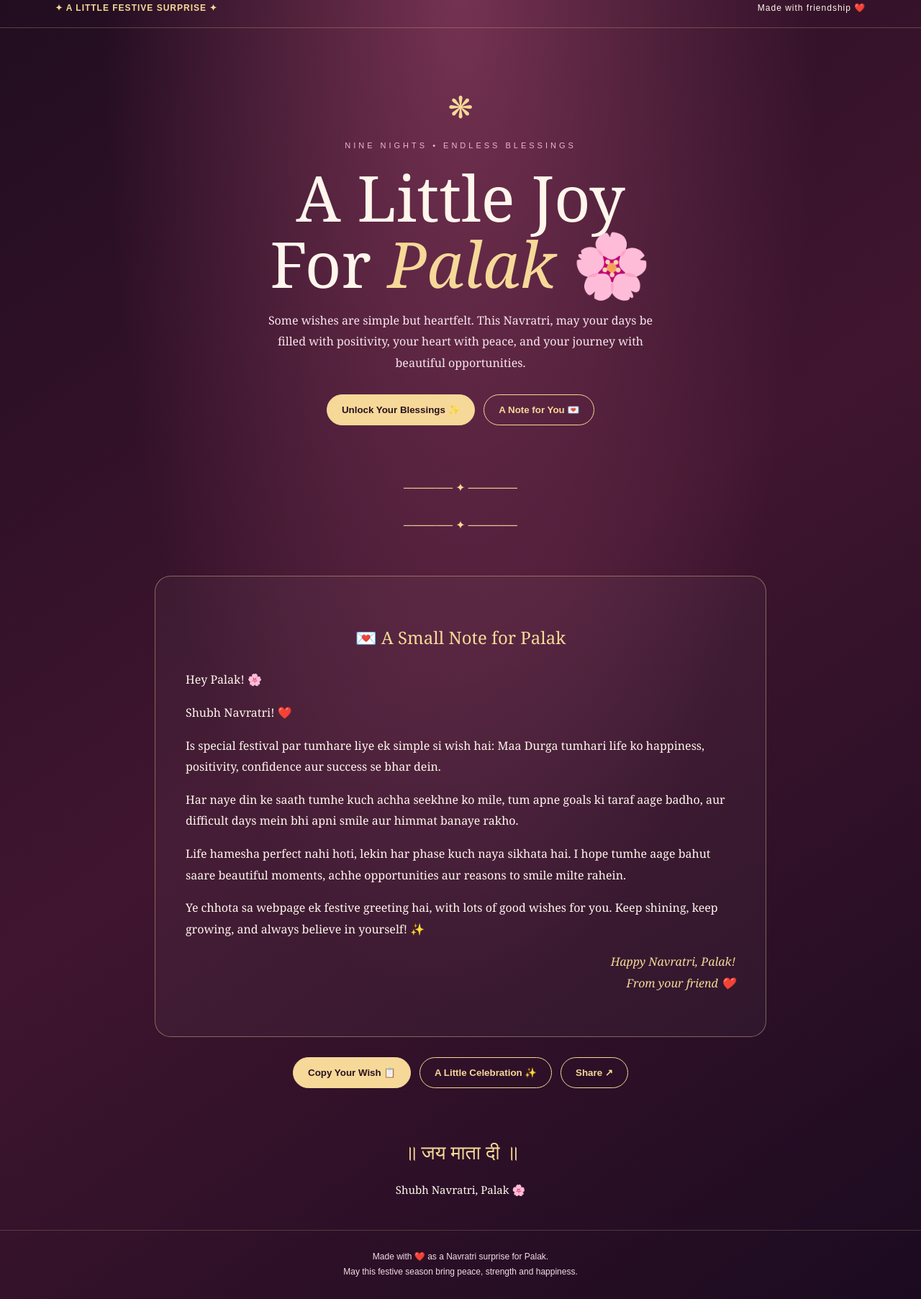
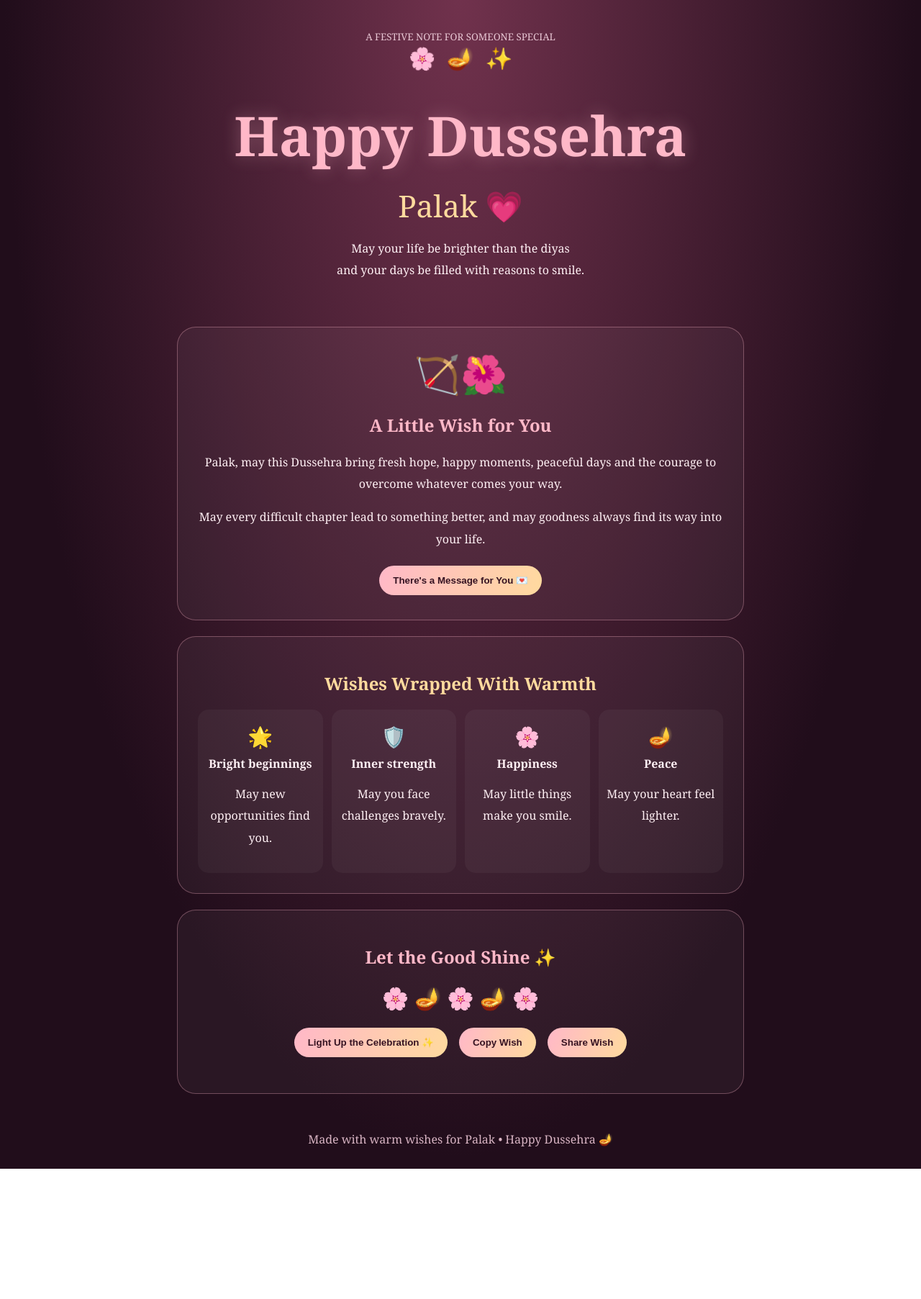
Before and after one commit to VijaySaharanHQ/her-smile, a plain HTML site: page palakbestiesurprise.html in a window 1280 px wide. Shown: the part 16-1821 px from the top of the page at 72% size. After the commit the page ends 1640 px from the top, so only its background shows below. Drawn offline with Linux system fonts and the light colour scheme.

Commit message:
palakbestiesurprise.html

```diff
--- a/palakbestiesurprise.html
+++ b/palakbestiesurprise.html
@@ -3,179 +3,81 @@
 <html lang="en">
 <head>
 <meta charset="UTF-8">
-<meta name="viewport" content="width=device-width, initial-scale=1">
-<meta name="theme-color" content="#40152f">
-<title>For Palak 🌸 | Shubh Navratri</title>
+<meta name="viewport" content="width=device-width,initial-scale=1">
+<title>Happy Dussehra, Palak ✨</title>
 <style>
-:root{--bg:#210d20;--wine:#40152f;--gold:#f6d998;--cream:#fff6ec;--pink:#f3b5cc}
+:root{--pink:#ffb8c8;--gold:#ffda9e;--bg:#210d1b}
 *{box-sizing:border-box}
-html{scroll-behavior:smooth}
-body{margin:0;color:var(--cream);font-family:Georgia,"Times New Roman",serif;background:radial-gradient(ellipse at top,#753252,transparent 55%),linear-gradient(145deg,var(--bg),var(--wine),#1b0b20);min-height:100vh;overflow-x:hidden}
-nav{padding:20px 6%;display:flex;justify-content:space-between;gap:12px;border-bottom:1px solid #f6d99840;font:12px Arial,sans-serif;letter-spacing:1px}
-nav strong{color:var(--gold)}
-main{width:min(850px,90%);margin:auto}
-.hero{text-align:center;padding:80px 0 60px;animation:appear 1s ease}
-.flower{font-size:42px;color:var(--gold)}
-.eyebrow{text-transform:uppercase;letter-spacing:4px;font:11px Arial,sans-serif;color:var(--pink);margin:20px 0}
-h1{font-size:clamp(48px,10vw,88px);line-height:1.05;font-weight:normal;margin:18px 0}
-h1 span{color:var(--gold);font-style:italic}
-p{line-height:1.85}
-.intro{max-width:540px;margin:auto;color:#f8e6ed}
-button{padding:13px 20px;border-radius:30px;border:1px solid var(--gold);background:var(--gold);color:#291020;font-weight:bold;cursor:pointer;transition:.2s}
-button:hover{transform:translateY(-2px)}
-button:focus-visible{outline:3px solid white;outline-offset:4px}
-button.outline{background:transparent;color:var(--gold)}
-.actions{display:flex;justify-content:center;gap:12px;flex-wrap:wrap;margin-top:28px}
-.divider{text-align:center;color:var(--gold);margin:15px 0 30px}
-section{padding:30px 0}
-.heading{text-align:center;margin-bottom:25px}
-.heading h2{font-weight:normal;font-size:clamp(28px,5vw,40px);margin-bottom:8px}
-.heading p{color:#f4dce7}
-.grid{display:grid;grid-template-columns:repeat(3,1fr);gap:14px}
-.card{padding:22px 14px;border:1px solid #f6d99845;border-radius:18px;text-align:center;background:#ffffff08;transition:.25s}
-.card:hover{transform:translateY(-4px);background:#ffffff12}
-.card .icon{font-size:30px}
-.card h3{color:var(--gold);font-weight:normal}
-.card p{font:13px/1.7 Arial,sans-serif;color:#f7e5ed}
-.letter{border:1px solid #f6d99866;border-radius:22px;padding:clamp(22px,5vw,42px);background:#ffffff09;line-height:2;font-size:16px}
-.letter h2{text-align:center;color:var(--gold);font-weight:normal}
-.signature{text-align:right;color:var(--gold);font-style:italic}
-.mantra{text-align:center;color:var(--gold);font-size:27px;line-height:1.8;padding:35px 0}
-footer{text-align:center;border-top:1px solid #f6d99835;padding:26px 12px;color:#f3dce5;font:12px/1.8 Arial,sans-serif}
-#toast{display:none;position:fixed;bottom:20px;left:50%;transform:translateX(-50%);padding:12px 18px;border-radius:30px;background:var(--cream);color:#291020;font:13px Arial,sans-serif;z-index:10;max-width:90%}
-.petal{position:fixed;top:-30px;z-index:5;pointer-events:none;animation:fall linear forwards}
-@keyframes appear{from{opacity:0;transform:translateY(16px)}to{opacity:1;transform:translateY(0)}}
-@keyframes fall{to{transform:translateY(110vh) rotate(360deg);opacity:0}}
-@media(max-width:620px){.grid{grid-template-columns:repeat(2,1fr)}.hero{padding-top:55px}}
-@media(max-width:380px){.grid{grid-template-columns:1fr}nav{flex-direction:column}}
-@media(prefers-reduced-motion:reduce){*,*::before,*::after{animation-duration:.01ms!important;animation-iteration-count:1!important;scroll-behavior:auto!important;transition-duration:.01ms!important}}
+body{margin:0;background:radial-gradient(ellipse at 50% 0,#71324d,var(--bg) 70%);color:#fff0f4;font-family:Georgia,serif;text-align:center;min-height:100vh}
+header{padding:55px 18px 25px}
+h1{font-size:clamp(40px,8vw,76px);color:var(--pink);text-shadow:0 0 25px #ffb8c855;margin:18px 0}
+p{line-height:1.9}
+main{max-width:820px;margin:auto;padding:0 16px}
+.card{margin:22px 0;padding:28px;background:#fff1f40b;border:1px solid #ffb8c855;border-radius:26px}
+button{cursor:pointer;border:0;border-radius:30px;padding:13px 19px;margin:6px;background:linear-gradient(110deg,var(--pink),var(--gold));color:#361322;font-weight:bold}
+button:hover{filter:brightness(1.08);transform:translateY(-2px)}
+.orb{display:inline-block;font-size:30px;margin:8px;animation:float 3s ease-in-out infinite}
+#surprise{display:none;text-align:left;white-space:pre-line;line-height:2}
+.tiles{display:grid;grid-template-columns:repeat(auto-fit,minmax(145px,1fr));gap:12px}
+.tile{padding:18px 10px;background:#fff5f50a;border-radius:15px}
+.tile span{display:block;font-size:28px;margin-bottom:8px}
+small{color:#e8c7d4}
+footer{padding:30px;color:#d8b4c3}
+@keyframes float{50%{transform:translateY(-12px) rotate(4deg)}}
+@media(prefers-reduced-motion:reduce){*{animation:none!important}}
 </style>
 </head>
 <body>
-<nav>
-<strong>✦ A LITTLE FESTIVE SURPRISE ✦</strong>
-<span>Made with friendship ❤️</span>
-</nav>
+<header>
+<small>A FESTIVE NOTE FOR SOMEONE SPECIAL</small>
+<div><span class="orb">🌸</span><span class="orb">🪔</span><span class="orb">✨</span></div>
+<h1>Happy Dussehra</h1>
+<div style="font-size:clamp(28px,5vw,42px);color:var(--gold)">Palak 💗</div>
+<p>May your life be brighter than the diyas<br>and your days be filled with reasons to smile.</p>
+</header>
+<main>
+<section class="card">
+<div style="font-size:52px">🏹🌺</div>
+<h2 style="color:var(--pink)">A Little Wish for You</h2>
+<p>Palak, may this Dussehra bring fresh hope, happy moments, peaceful days and the courage to overcome whatever comes your way.</p>
+<p>May every difficult chapter lead to something better, and may goodness always find its way into your life.</p>
+<button onclick="openNote()">There's a Message for You 💌</button>
+<div id="surprise">
+<h2 style="color:var(--gold)">Hey Palak! 🌷</h2>
+On Dussehra, I hope you leave behind every worry you don't need to carry and welcome all the positivity you deserve.
 
-<main>
-<header class="hero">
-<div class="flower">❋</div>
-<div class="eyebrow">Nine nights • Endless blessings</div>
-<h1>A Little Joy<br>For <span>Palak</span> 🌸</h1>
-<p class="intro">
-Some wishes are simple but heartfelt. This Navratri, may your days be filled with positivity, your heart with peace, and your journey with beautiful opportunities.
-</p>
-<div class="actions">
-<button onclick="showBlessings()">Unlock Your Blessings ✨</button>
-<button class="outline" onclick="document.getElementById('letter').scrollIntoView({behavior:'smooth'})">A Note for You 💌</button>
-</div>
-</header>
+May you always have the courage to stand for what is right, the strength to keep going when things feel difficult, and enough little moments of happiness to make your days special.
 
-<div class="divider">────── ✦ ──────</div>
+Thank you for being a friend. Wishing you success, peace, good health and a beautiful year ahead.
 
-<section id="blessings" hidden>
-<div class="heading">
-<h2>Nine Wishes for You</h2>
-<p>Inspired by the spirit and blessings of Navratri.</p>
-</div>
-<div class="grid">
-<div class="card"><div class="icon">🌺</div><h3>Happiness</h3><p>May every day give you a reason to smile.</p></div>
-<div class="card"><div class="icon">🪔</div><h3>Peace</h3><p>May calmness stay close to your heart.</p></div>
-<div class="card"><div class="icon">✨</div><h3>Success</h3><p>May your efforts open new doors.</p></div>
-<div class="card"><div class="icon">🦁</div><h3>Courage</h3><p>May you face challenges with confidence.</p></div>
-<div class="card"><div class="icon">🦋</div><h3>Growth</h3><p>May you keep learning and becoming stronger.</p></div>
-<div class="card"><div class="icon">💖</div><h3>Friendship</h3><p>May you always find genuine people around you.</p></div>
-<div class="card"><div class="icon">🌙</div><h3>Hope</h3><p>May brighter days follow difficult ones.</p></div>
-<div class="card"><div class="icon">🌸</div><h3>Confidence</h3><p>May you always trust your own potential.</p></div>
-<div class="card"><div class="icon">🙏</div><h3>Divine Grace</h3><p>May Maa Durga guide and bless your journey.</p></div>
+Happy Dussehra, Palak! 💗
 </div>
 </section>
-
-<div class="divider">────── ✦ ──────</div>
-
-<section id="letter">
-<div class="letter">
-<h2>💌 A Small Note for Palak</h2>
-<p>Hey Palak! 🌸</p>
-<p>Shubh Navratri! ❤️</p>
-<p>
-Is special festival par tumhare liye ek simple si wish hai:
-Maa Durga tumhari life ko happiness, positivity, confidence aur success se bhar dein.
-</p>
-<p>
-Har naye din ke saath tumhe kuch achha seekhne ko mile,
-tum apne goals ki taraf aage badho, aur difficult days mein bhi
-apni smile aur himmat banaye rakho.
-</p>
-<p>
-Life hamesha perfect nahi hoti, lekin har phase kuch naya sikhata hai.
-I hope tumhe aage bahut saare beautiful moments, achhe opportunities
-aur reasons to smile milte rahein.
-</p>
-<p>
-Ye chhota sa webpage ek festive greeting hai, with lots of good wishes
-for you. Keep shining, keep growing, and always believe in yourself! ✨
-</p>
-<p class="signature">Happy Navratri, Palak!<br>From your friend ❤️</p>
-</div>
-<div class="actions">
-<button onclick="copyWish()">Copy Your Wish 📋</button>
-<button class="outline" onclick="celebrate()">A Little Celebration ✨</button>
-<button class="outline" onclick="sharePage()">Share ↗</button>
+<section class="card">
+<h2 style="color:var(--gold)">Wishes Wrapped With Warmth</h2>
+<div class="tiles">
+<div class="tile"><span>🌟</span><b>Bright beginnings</b><p>May new opportunities find you.</p></div>
+<div class="tile"><span>🛡️</span><b>Inner strength</b><p>May you face challenges bravely.</p></div>
+<div class="tile"><span>🌸</span><b>Happiness</b><p>May little things make you smile.</p></div>
+<div class="tile"><span>🪔</span><b>Peace</b><p>May your heart feel lighter.</p></div>
 </div>
 </section>
-
-<div class="mantra">॥ जय माता दी ॥<br><span style="font-size:15px;color:#fff6ec">Shubh Navratri, Palak 🌸</span></div>
+<section class="card">
+<h2 style="color:var(--pink)">Let the Good Shine ✨</h2>
+<div id="lights" style="font-size:30px;margin:15px">🌸 🪔 🌸 🪔 🌸</div>
+<button onclick="lightUp()">Light Up the Celebration ✨</button>
+<button onclick="copyWish()">Copy Wish</button>
+<button onclick="shareWish()">Share Wish</button>
+<p id="status" aria-live="polite"></p>
+</section>
 </main>
-
-<footer>
-Made with ❤️ as a Navratri surprise for Palak.<br>
-May this festive season bring peace, strength and happiness.
-</footer>
-<div id="toast" role="status" aria-live="polite"></div>
-
+<footer>Made with warm wishes for Palak • Happy Dussehra 🪔</footer>
 <script>
-function toast(message){
- const t=document.getElementById("toast");
- t.textContent=message;t.style.display="block";
- clearTimeout(window.toastTimer);
- window.toastTimer=setTimeout(()=>t.style.display="none",2800);
-}
-function showBlessings(){
- document.getElementById("blessings").hidden=false;
- document.getElementById("blessings").scrollIntoView({behavior:"smooth"});
- celebrate();
-}
-async function copyWish(){
- const msg="Shubh Navratri, Palak! 🌸 May Maa Durga bless you with happiness, courage, peace, confidence and success. Keep shining! ❤️ Jai Mata Di!";
- try{await navigator.clipboard.writeText(msg);toast("Wish copied! Send it to Palak ❤️")}
- catch(e){
-  const a=document.createElement("textarea");a.value=msg;document.body.appendChild(a);a.select();
-  const ok=document.execCommand("copy");a.remove();toast(ok?"Wish copied! ❤️":msg);
- }
-}
-function celebrate(){
- if(matchMedia("(prefers-reduced-motion: reduce)").matches){toast("Shubh Navratri, Palak! 🌸");return}
- const symbols=["🌸","✨","💖","🌺","✦"];
- for(let i=0;i<25;i++){
-  const p=document.createElement("span");p.className="petal";
-  p.textContent=symbols[Math.floor(Math.random()*symbols.length)];
-  p.style.left=Math.random()*100+"vw";
-  p.style.fontSize=(13+Math.random()*16)+"px";
-  p.style.animationDuration=(2+Math.random()*3)+"s";
-  document.body.appendChild(p);setTimeout(()=>p.remove(),5200);
- }
- toast("Sending good wishes your way! 🌸");
-}
-async function sharePage(){
- const data={title:"A Navratri Surprise for Palak 🌸",text:"A little festive greeting made with friendship and good wishes.",url:location.href};
- if(navigator.share){
-  try{await navigator.share(data)}catch(e){if(e.name!=="AbortError")toast("Sharing isn't available right now.")}
- }else{
-  try{await navigator.clipboard.writeText(location.href);toast("Page link copied! ❤️")}
-  catch(e){toast("Copy the page link from your browser address bar.")}
- }
-}
+function openNote(){const n=document.getElementById('surprise');n.style.display='block';n.scrollIntoView({behavior:'smooth',block:'center'})}
+function lightUp(){const l=document.getElementById('lights');l.textContent='🎆🌸✨🪔🎇🌸';l.animate([{opacity:.2,transform:'scale(.8)'},{opacity:1,transform:'scale(1.1)'},{opacity:1,transform:'scale(1)'}],{duration:700});setTimeout(()=>l.textContent='🌸 🪔 🌸 🪔 🌸',2200)}
+const wish='Happy Dussehra, Palak! 💗 May your life be filled with hope, courage, peace, success and happiness. May goodness always win!';
+async function copyWish(){try{await navigator.clipboard.writeText(wish);document.getElementById('status').textContent='Wish copied! 💗'}catch(e){document.getElementById('status').textContent=wish}}
+async function shareWish(){if(navigator.share){try{await navigator.share({title:'Happy Dussehra, Palak',text:wish})}catch(e){}}else copyWish()}
 </script>
 </body>
 </html>
```
